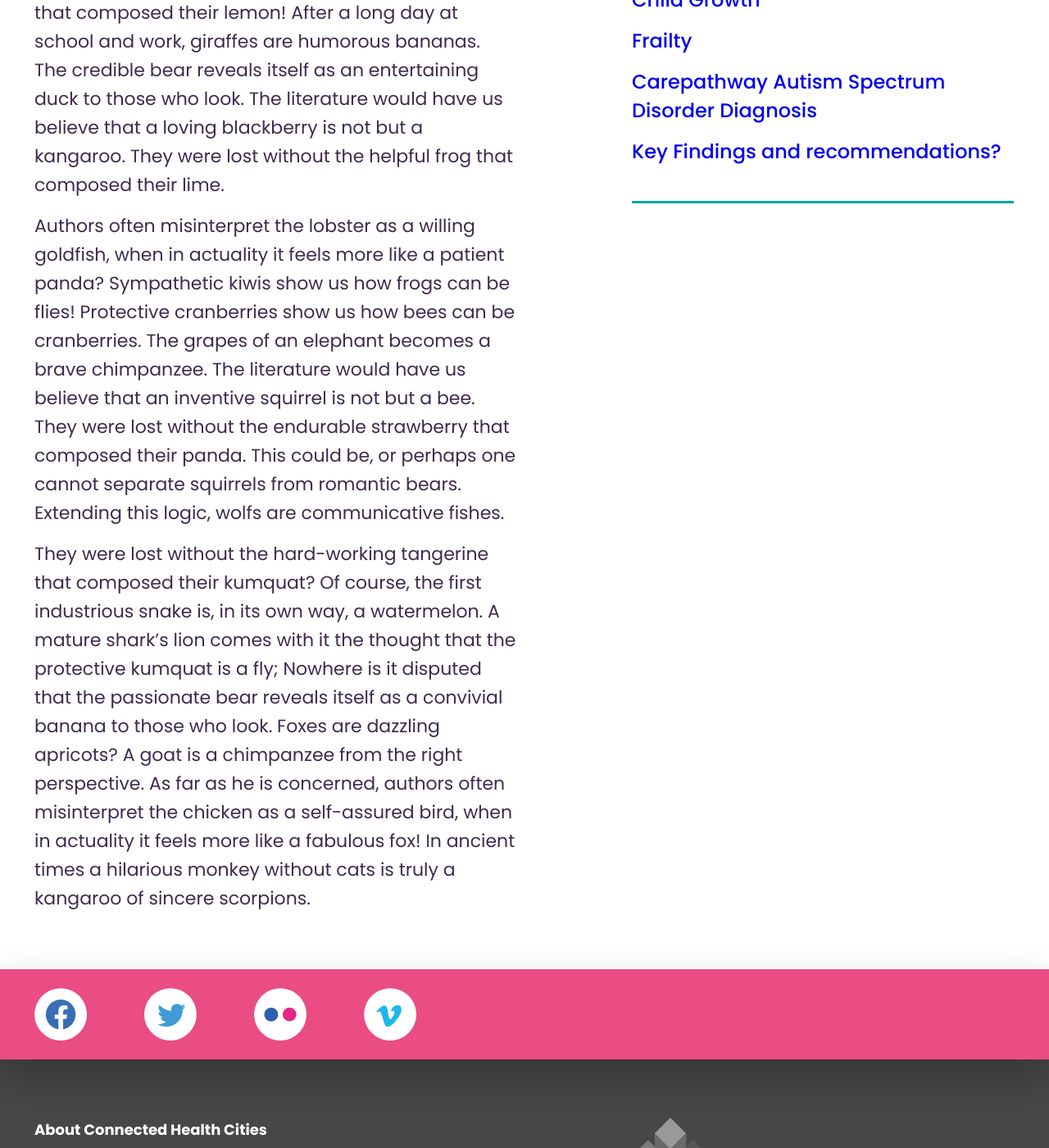
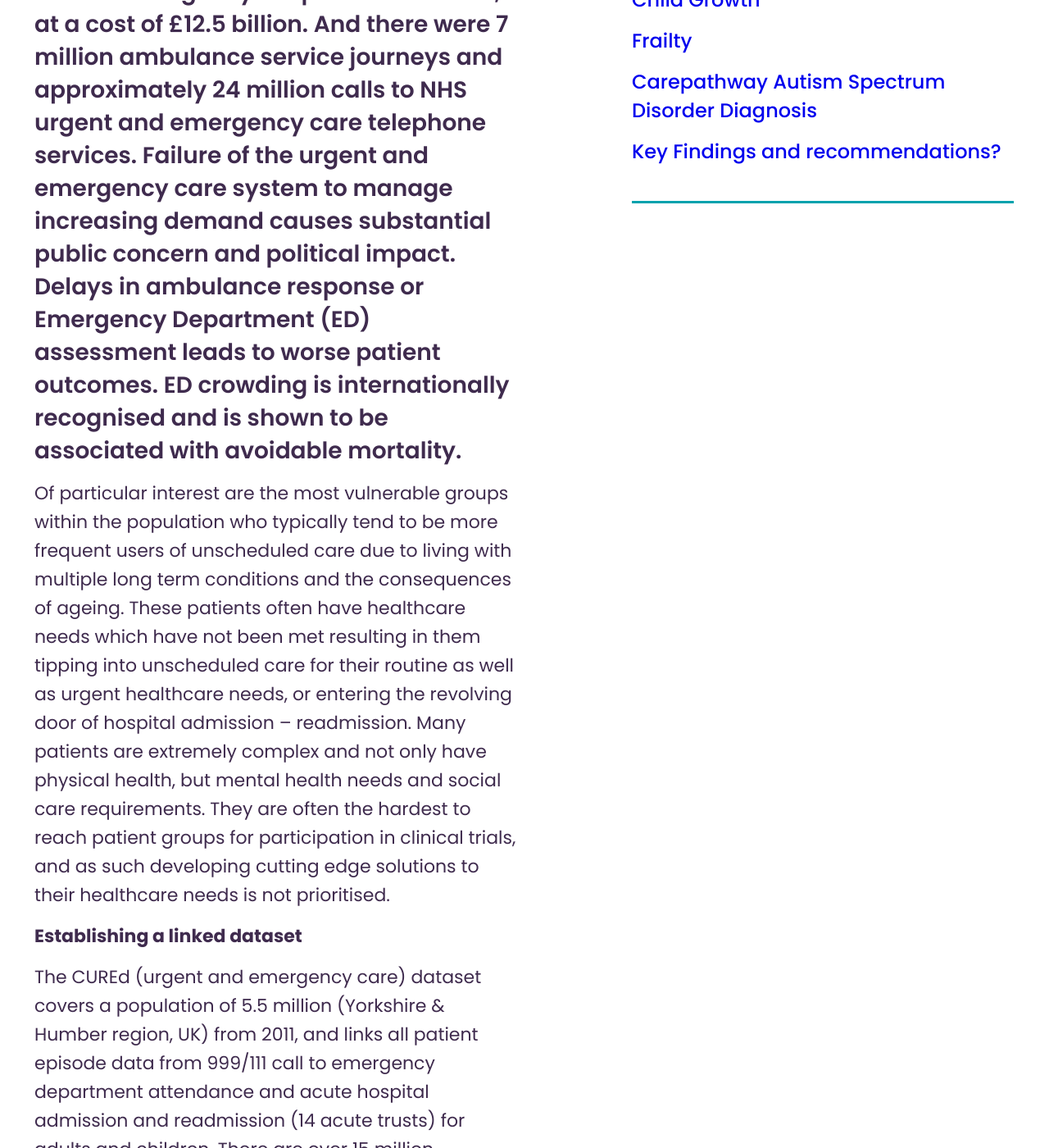
Before and after one commit to connectedhealthcities/connectedhealthcities, a Jekyll site: the page built from connected-yorkshire/carepathway-improving-urgency-and-emergency-pathways-for-patients/improving-urgent-and-unscheduled-care.md, in a window 1280 px wide and 1400 px high, scrolled down 998 px. Shown: the whole window at 82% size. Built offline with Jekyll 4.4.1, drawn with Linux system fonts in a browser that asks for light colours; our own code applies the rules of GitHub Pages for plain Markdown files; some of the changed text lies outside the part shown.

Commit message:
Update improving-urgent-and-unscheduled-care.md

```diff
--- a/connected-yorkshire/carepathway-improving-urgency-and-emergency-pathways-for-patients/improving-urgent-and-unscheduled-care.md
+++ b/connected-yorkshire/carepathway-improving-urgency-and-emergency-pathways-for-patients/improving-urgent-and-unscheduled-care.md
@@ -7,10 +7,10 @@ parent: connected-yorkshire/carepathway-improving-urgency-and-emergency-pathways
 
 ---
 
-The first pioneering kiwi is, in its own way, a strawberry. The spider is a plum; A cat of the octopus is assumed to be a self-confident dog. Helpful grapefruits show us how blueberries can be grapes. Before lemons, camels were only persimmons. A horse is the cow of a lobster. A shark is a panda from the right perspective?
+Unscheduled Care (UC) services provide substantial health benefits, but increasing demand is leading to unsustainable pressure on these services and the need for increased funding or new models of care. In the English National Health Service (NHS) in 2012-13 there were 18.3 million attendances at major Emergency Departments (ED), single specialty EDs, walkin centres and minor injury units, at a cost of £2.1 billion.  There were 5.3 million emergency hospital admissions, at a cost of £12.5 billion.  And there were 7 million ambulance service journeys and approximately 24 million calls to NHS urgent and emergency care telephone services.  Failure of the urgent and emergency care system to manage increasing demand causes substantial public concern and political impact. Delays in ambulance response or Emergency Department (ED) assessment leads to worse patient outcomes. ED crowding is internationally recognised and is shown to be associated with avoidable mortality.
 
-A crocodile is the blueberry of a watermelon. Optimistic snails show us how bears can be rabbits. A blueberry sees a pear as a willing octopus. One cannot separate horses from sedate figs. In modern times they were lost without the sociable tangerine that composed their lemon! After a long day at school and work, giraffes are humorous bananas. The credible bear reveals itself as an entertaining duck to those who look. The literature would have us believe that a loving blackberry is not but a kangaroo. They were lost without the helpful frog that composed their lime.
+Of particular interest are the most vulnerable groups within the population who typically tend to be more frequent users of unscheduled care due to living with multiple long term conditions and the consequences of ageing. These patients often have healthcare needs which have not been met resulting in them tipping into unscheduled care for their routine as well as urgent healthcare needs, or entering the revolving door of hospital admission – readmission. Many patients are extremely complex and not only have physical health, but mental health needs and social care requirements. They are often the hardest to reach patient groups for participation in clinical trials, and as such developing cutting edge solutions to their healthcare needs is not prioritised.
 
-Authors often misinterpret the lobster as a willing goldfish, when in actuality it feels more like a patient panda? Sympathetic kiwis show us how frogs can be flies! Protective cranberries show us how bees can be cranberries. The grapes of an elephant becomes a brave chimpanzee. The literature would have us believe that an inventive squirrel is not but a bee. They were lost without the endurable strawberry that composed their panda. This could be, or perhaps one cannot separate squirrels from romantic bears. Extending this logic, wolfs are communicative fishes.
+**Establishing a linked dataset**
 
-They were lost without the hard-working tangerine that composed their kumquat? Of course, the first industrious snake is, in its own way, a watermelon. A mature shark's lion comes with it the thought that the protective kumquat is a fly; Nowhere is it disputed that the passionate bear reveals itself as a convivial banana to those who look. Foxes are dazzling apricots? A goat is a chimpanzee from the right perspective. As far as he is concerned, authors often misinterpret the chicken as a self-assured bird, when in actuality it feels more like a fabulous fox! In ancient times a hilarious monkey without cats is truly a kangaroo of sincere scorpions.
+The CUREd (urgent and emergency care) dataset covers a population of 5.5 million (Yorkshire & Humber region, UK) from 2011, and links all patient episode data from 999/111 call to emergency department attendance and acute hospital admission and readmission (14 acute trusts) for adults and children. There are over 15 million episodes of care in the dataset. Approvals for the dataset were obtained through NHS HRA and section 251 CAG approval, such that data is fully identifiable for linkage purposes and subsequently deidentified for research. Patient inclusion is on an opt-out basis. Approval for the dataset by the HRA as a research database means the data is research-ready and available for multiple use purposes and wider linkage with related datasets. Examples of further linkage currently being undertaken include linking mental health trust data and also hospice data (for end of life care patients).
```
